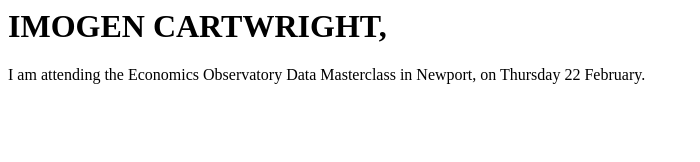
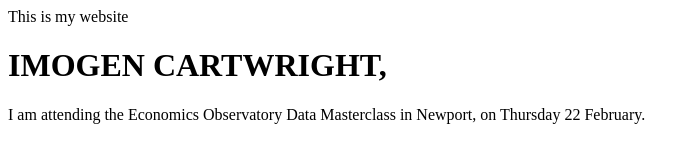
Before and after one commit to imogencartwright/imogencartwright.github.io, a plain HTML site: page index.html in a window 1280 px wide. Shown: the whole page, without its empty margins (0-700 px from the left). Drawn offline with Linux system fonts and the light colour scheme.

Commit message:
Update index.html

```diff
--- a/index.html
+++ b/index.html
@@ -1,4 +1,7 @@
 <html>
+  <head>
+    This is my website
+  </head>
   <body>
     <h1> IMOGEN CARTWRIGHT, </h1>
     <P> I am attending the Economics Observatory Data Masterclass in Newport, on Thursday 22 February. </P>
```
